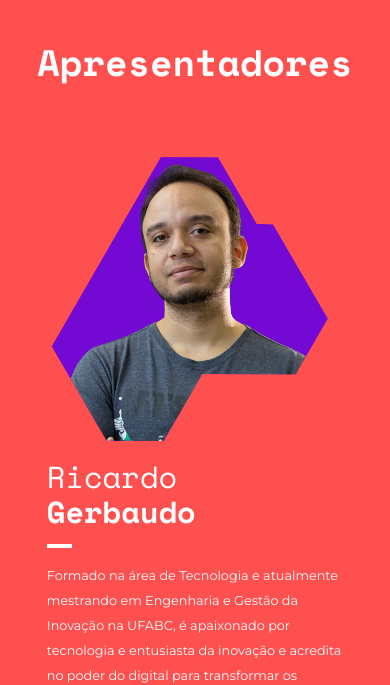
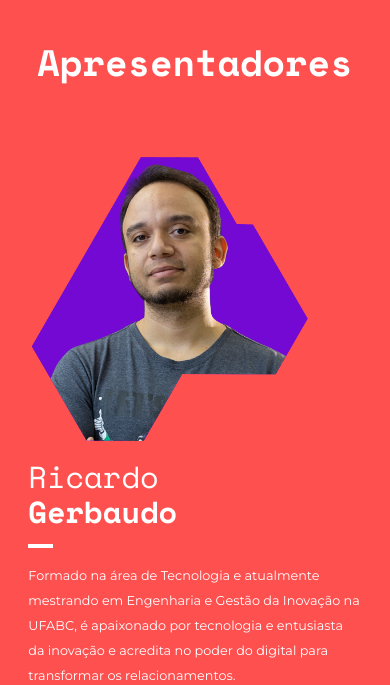
Before and after one commit to claubatista/senai-infocast, a plain HTML site: page index.html in a window 390 px wide. Shown: the part 1600-2285 px from the top of the page. Drawn offline with nearby package versions, Linux system fonts and the light colour scheme; files that its build step writes are made by us from their sources; no server answers.

Commit message:
add mobile responsivity in about and speakers section

```diff
--- a/sass/layout/_banner.scss
+++ b/sass/layout/_banner.scss
@@ -2,6 +2,7 @@
 .banner {
     background-image: url(../assets/imgs/team01.png);
     height: 80vh;
+    min-height: 400px;
     background-size: cover;
     background-position: initial;
     -webkit-clip-path: polygon(0 11%, 10% 11%, 13% 0%, 32% 0%, 35% 15%, 100% 15%, 100% 100%, 0 100%);
--- a/sass/layout/_speakers.scss
+++ b/sass/layout/_speakers.scss
@@ -21,7 +21,7 @@
         width: 100%;
         height: 100%;
 
-        @media (max-width: 425px) {
+        @media (max-width: 1000px) {
             -webkit-clip-path:polygon(0% 0%,4%0%,7%1%,27% 1%,30% 0%,61% 0%,62% 0%,77% 0%,78% 0%,100% 0%,100% 37%,67% 37%,47% 31%,17% 31%,0% 35%,0% 44%,26% 51%,87% 51%,96% 49%,100% 49%,100% 100%,93% 100%,92% 100%,77% 100%,76% 100%,0% 100%);
             clip-path:polygon(0% 0%,4%0%,7%1%,27% 1%,30% 0%,61% 0%,62% 0%,77% 0%,78% 0%,100% 0%,100% 37%,67% 37%,47% 31%,17% 31%,0% 35%,0% 44%,26% 51%,87% 51%,96% 49%,100% 49%,100% 100%,93% 100%,92% 100%,77% 100%,76% 100%,0% 100%);
         }
@@ -37,7 +37,7 @@
             width: 95%;
          }
 
-        @media(max-width: 425px) {
+        @media(max-width: 1000px) {
            flex-direction: column;
         }
     }
@@ -57,7 +57,7 @@
 .profile__mobile {
     display: none;
 
-    @media(max-width: 425px) {
+    @media(max-width: 1000px) {
         display: flex;
     }
 }
@@ -71,12 +71,16 @@
 .speakers__col-2 {
     margin-top: 200px;
     margin-left: -200px;
+
+    @media(max-width: 1000px) {
+        margin-top: 250px;
+    }
 }
 
 .speakers__layout-profile {
     margin-bottom: 100px;
 
-    @media(max-width: 425px) {
+    @media(max-width: 1000px) {
         margin-bottom: 65px;
     }
 }
@@ -89,11 +93,10 @@
     display: flex;
     justify-content: space-between;
 
-    @media(max-width: 425px) {
+    @media(max-width: 1000px) {
         flex-direction: column;
     }
 }
-
 
 /*configuração de positions das divs e depois das imagens*/
 .speakers__layout-profile_img-01,
@@ -105,6 +108,15 @@
 
     img  {
         position: absolute;
+
+        @media(max-width: 1000px) {
+            left: calc(50% - 160px);
+        }
+
+        @media(max-width: 425px) {
+            margin-left: 0;
+            left: 0;
+        }
     }
 }
 
@@ -123,13 +135,11 @@
 .speakers__front-img {
     z-index: 4;
     width: 320px;
-    margin-left: 20px;
 }
 
 .speakers__back-img {
     z-index: 3;
     width: 320px;
-    margin-left: 20px;
     opacity: 0;
 }
 
@@ -157,11 +167,15 @@
     margin-top: 15px;
     z-index: 1;
 
-        @media (max-width: 425px) {
+        @media (max-width: 1000px) {
             display: block;
-            width: 80%;
+            width: 60%;
             margin: 0 auto;
             font-size: 0.80rem;
+        }
+
+        @media (max-width: 425px) {
+            width: 90%;
         }
 
     /*configuração dos títulos*/
@@ -197,7 +211,7 @@
     }
 }
 
-@media (max-width: 425px) {
+@media (max-width: 1000px) {
     .speakers__col-1,
     .speakers__col-2 {
         width: 100%;
@@ -205,7 +219,7 @@
     }
 }
 
-@media (max-width: 425px) {
+@media (max-width: 1000px) {
     .speakers__layout-profile-3 {
         margin-bottom: 110px;
     }
@@ -213,3 +227,10 @@
         display: none;
     }
 }
+
+// @media (max-width: 1000px) {
+//     .speakers__layout-profile-3,
+//     .speakers__layout-profile-4 {
+//         margin-top: 102px;
+//     }
+// }
```
